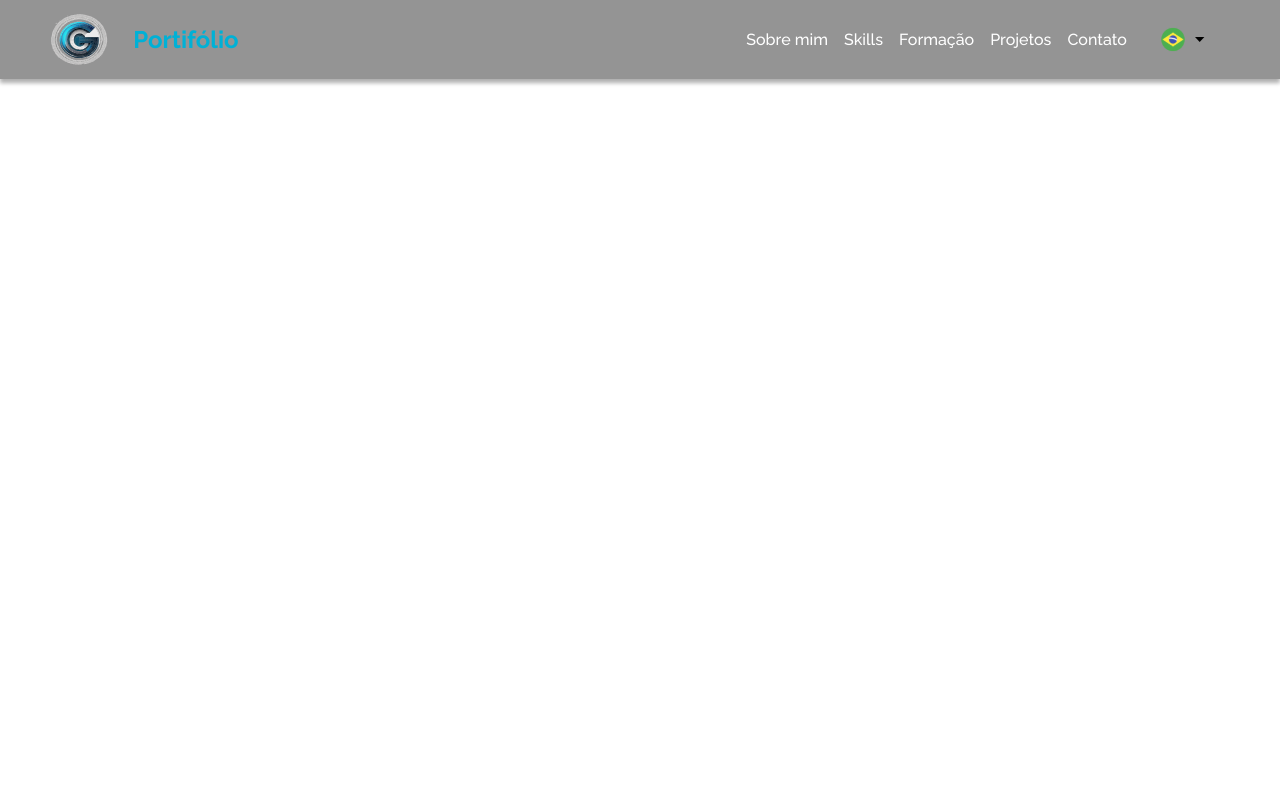
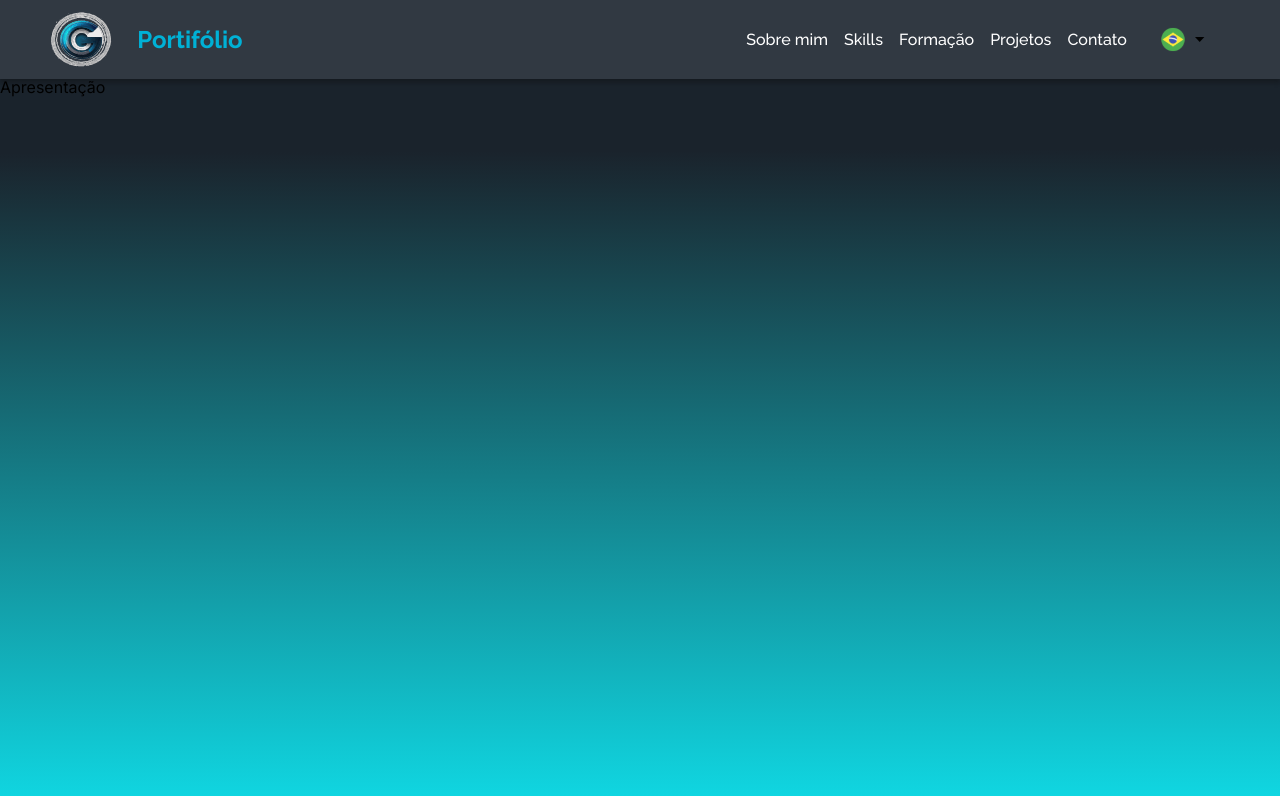
Before and after one commit to gildairmoreira/portifolio, a React (Create React App) app: page / in a window 1280 px wide. Shown: the top 796 px of the page. Built offline with nearby package versions, Linux system fonts and the light colour scheme.

Commit message:
logo
log

```diff
--- /dev/null
+++ b/src/components/Apresentacao/index.tsx
@@ -0,0 +1,7 @@
+import React from 'react'
+
+export default function Apresentacao() {
+  return (
+    <div>Apresentação</div>
+  )
+}
--- a/src/components/Cabecalho/cabecalho.module.scss
+++ b/src/components/Cabecalho/cabecalho.module.scss
@@ -1,7 +1,7 @@
 @import 'assets/styles/variaveis.scss';
 
 .cabecalho{
-    background: #949494;/* rgba(255, 255, 255, 0.1); */
+    background: rgba(255, 255, 255, 0.1);
     box-shadow: 0px 4px 4px rgba(13, 13, 13, 0.33);
     display: flex;
     align-items: center;
@@ -15,7 +15,7 @@
         align-items: center;
         justify-content: space-between;
         img{
-            width: 58px;
+            width: 62px;
             height: 61px;
         }
         h3{
--- a/src/components/Cabecalho/index.tsx
+++ b/src/components/Cabecalho/index.tsx
@@ -1,29 +1,19 @@
-import logo_G from 'assets/icons/Logo.svg'
-import logo_BRA from 'assets/icons/BRA.svg'
-import seta_baixo from 'assets/icons/arrow_down.svg'
+import LogoLetraG from './logos/LogoLetraG'
 import styles from './cabecalho.module.scss'
+import ItensNavegação from './itensNav/ItensNavegação'
+
 
 export default function Cabecalho()
 {
   return (
     <header className={styles.cabecalho}>
       <div>
-        <img src={logo_G} alt="letra G" />
+        <LogoLetraG />
         <h3>Portifólio</h3>
       </div>
       <nav className={styles.cabecalho__navegação}>
         <ul>
-          <li>Sobre mim</li>
-          <li>Skills</li>
-          <li>Formação</li>
-          <li>Projetos</li>
-          <li>Contato</li>
-          <li>
-            <a href='/#'>
-              <img src={logo_BRA} alt="bandeira do brasil" />
-              <img src={seta_baixo} alt="abrir menu" />
-            </a>
-          </li>
+          <ItensNavegação/>
         </ul>
 
       </nav>
--- /dev/null
+++ b/src/components/Cabecalho/itensNav/ItensNavegação.tsx
@@ -0,0 +1,22 @@
+import React from 'react'
+import LogoBrasil from '../logos/LogoBrasil'
+import SetaDown from '../logos/SetaDown'
+
+export default function ItensNavegação()
+{
+    return (
+        <>
+            <li>Sobre mim</li>
+            <li>Skills</li>
+            <li>Formação</li>
+            <li>Projetos</li>
+            <li>Contato</li>
+            <li>
+                <a href='/#'>
+                    <LogoBrasil />
+                    <SetaDown />
+                </a>
+            </li>
+        </>
+    )
+}
--- /dev/null
+++ b/src/components/Cabecalho/logos/LogoBrasil.tsx
@@ -0,0 +1,7 @@
+import BRA from 'assets/icons/BRA.svg'
+
+export default function LogoBrasil() {
+    return(
+        <img src={BRA} alt="icone bandeira do brasil" />
+    )
+}
--- /dev/null
+++ b/src/components/Cabecalho/logos/LogoLetraG.tsx
@@ -0,0 +1,8 @@
+import LogoG from 'assets/icons/Logo.svg'
+
+export default function LogoLetraG()
+{
+    return (
+        <img src={LogoG} alt="Logo letra G em azul e branco" />
+    )
+}
--- /dev/null
+++ b/src/components/Cabecalho/logos/SetaDown.tsx
@@ -0,0 +1,8 @@
+import seta_baixo from 'assets/icons/arrow_down.svg'
+
+export default function SetaDown()
+{
+    return (
+        <img src={seta_baixo} alt="icone abrir menu de idioma" />
+    )
+}
--- a/src/index.module.scss
+++ b/src/index.module.scss
@@ -1,10 +1,70 @@
-@import 'assets/styles/variaveis.scss';
+@import "assets/styles/variaveis.scss";
 
-*, *:before, *:after{
+*,
+*:before,
+*:after {
   box-sizing: border-box;
 }
+html {
+  background: linear-gradient(359.77deg, #10d7e2 0.17%, #1a232c 80.97%);
+  background-blend-mode: darken;
+  box-shadow: 0px 4px 4px rgba(0, 0, 0, 0.25);
+  backdrop-filter: blur(2px);
+  background-repeat: no-repeat;
+  height: 100%;
+}
 
-html, body, div, span, object, iframe, figure, h1, h2, h3, h4, h5, h6, p, blockquote, pre, a, code, em, img, small, strike, strong, sub, sup, tt, b, u, i, ol, ul, li, fieldset, form, label, table, caption, tbody, tfoot, thead, tr, th, td, main, canvas, embed, footer, header, nav, section, video{
+html,
+body,
+div,
+span,
+object,
+iframe,
+figure,
+h1,
+h2,
+h3,
+h4,
+h5,
+h6,
+p,
+blockquote,
+pre,
+a,
+code,
+em,
+img,
+small,
+strike,
+strong,
+sub,
+sup,
+tt,
+b,
+u,
+i,
+ol,
+ul,
+li,
+fieldset,
+form,
+label,
+table,
+caption,
+tbody,
+tfoot,
+thead,
+tr,
+th,
+td,
+main,
+canvas,
+embed,
+footer,
+header,
+nav,
+section,
+video {
   font-family: $fonte-inter;
   margin: 0;
   padding: 0;
@@ -16,33 +76,42 @@ html, body, div, span, object, iframe, figure, h1, h2, h3, h4, h5, h6, p, blockq
   text-size-adjust: none;
 }
 
-footer, header, nav, section, main{
+footer,
+header,
+nav,
+section,
+main {
   display: block;
 }
 
-body{
+body {
   line-height: 1;
 }
 
-ol, ul{
+ol,
+ul {
   list-style: none;
 }
 
-blockquote, q{
+blockquote,
+q {
   quotes: none;
 }
 
-blockquote:before, blockquote:after, q:before, q:after{
-    content: '';
+blockquote:before,
+blockquote:after,
+q:before,
+q:after {
+  content: "";
   content: none;
 }
 
-table{
+table {
   border-collapse: collapse;
   border-spacing: 0;
 }
 
-input{
+input {
   appearance: auto;
   -webkit-appearance: none;
   border-radius: 0;
--- a/src/pages/App.tsx
+++ b/src/pages/App.tsx
@@ -1,10 +1,12 @@
+import Apresentacao from "components/Apresentacao";
 import Cabecalho from "../components/Cabecalho";
 
 function App()
 {
   return (
     <div className="App">
-      <Cabecalho/>
+      <Cabecalho />
+      <Apresentacao />
     </div>
   );
 }
```
Lines whose indentation alone changed are shown as unchanged.
